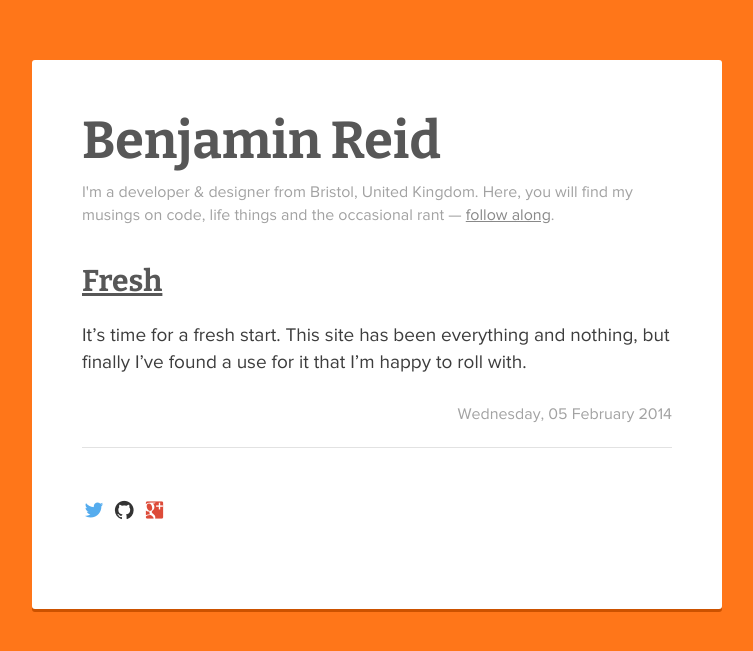
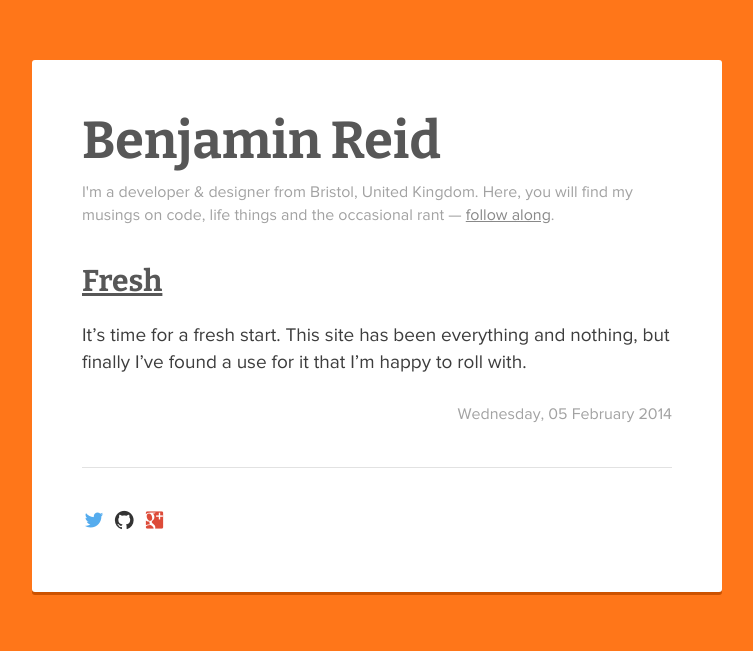
Before and after one commit to benjaminreid/benjaminreid.me, a Jekyll site: the page built from index.html, in a window 1280 px wide. Shown: the top 651 px of the page, without its empty margins (263-1016 px from the left). Built offline with Jekyll 4.4.1, drawn with Linux system fonts in a browser that asks for light colours; some web fonts are replaced; Markdown is read by kramdown in place of the engine named in the settings.

Commit message:
Style the footer and adjust post list

```diff
--- a/_layouts/default.html
+++ b/_layouts/default.html
@@ -3,7 +3,7 @@
   <head>
     <meta charset="utf-8">
     <meta http-equiv="X-UA-Compatible" content="IE=edge,chrome=1">
-    <title>{{ page.title }}</title>
+    <title>{{ page.title }} &mdash; Web designer and developer from Bristol</title>
     <meta name="viewport" content="width=device-width, initial-scale=1">
 
     <link rel="stylesheet" href="{{ site.url }}/css/main.css">
--- a/css/ui/modules/_comments.scss
+++ b/css/ui/modules/_comments.scss
@@ -1,3 +1,4 @@
 .comments {
   padding-top: 50px;
+  padding-bottom: 40px;
 }
--- a/css/ui/modules/_nav-social.scss
+++ b/css/ui/modules/_nav-social.scss
@@ -1,5 +1,6 @@
 .nav--social {
   font-size: 24px;
+  margin-bottom: 0;
 
   a {
     color: $font-colour;
--- a/css/ui/modules/_page-footer.scss
+++ b/css/ui/modules/_page-footer.scss
@@ -1,3 +1,4 @@
 .page-footer {
-  padding-top: 30px;
+  padding-top: 40px;
+  border-top: solid 1px #E2E2E2;
 }
--- a/css/ui/modules/_post-list.scss
+++ b/css/ui/modules/_post-list.scss
@@ -7,5 +7,9 @@
     margin-bottom: 20px;
     padding-bottom: 20px;
     border-bottom: solid 1px #E2E2E2;
+
+    &:last-child {
+      border-bottom: none;
+    }
   }
 }
```
Also changed, not shown: css/main.css.
